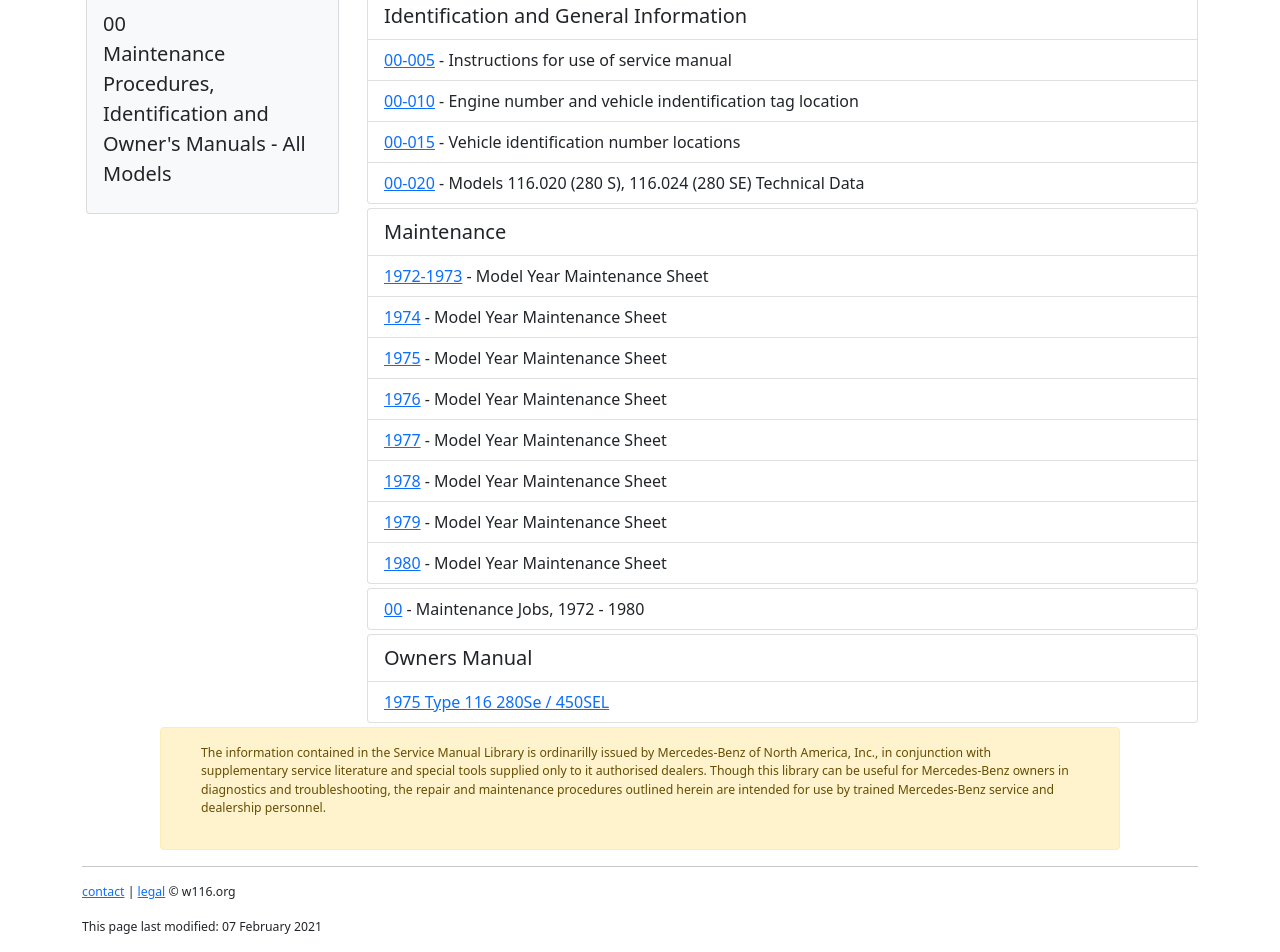
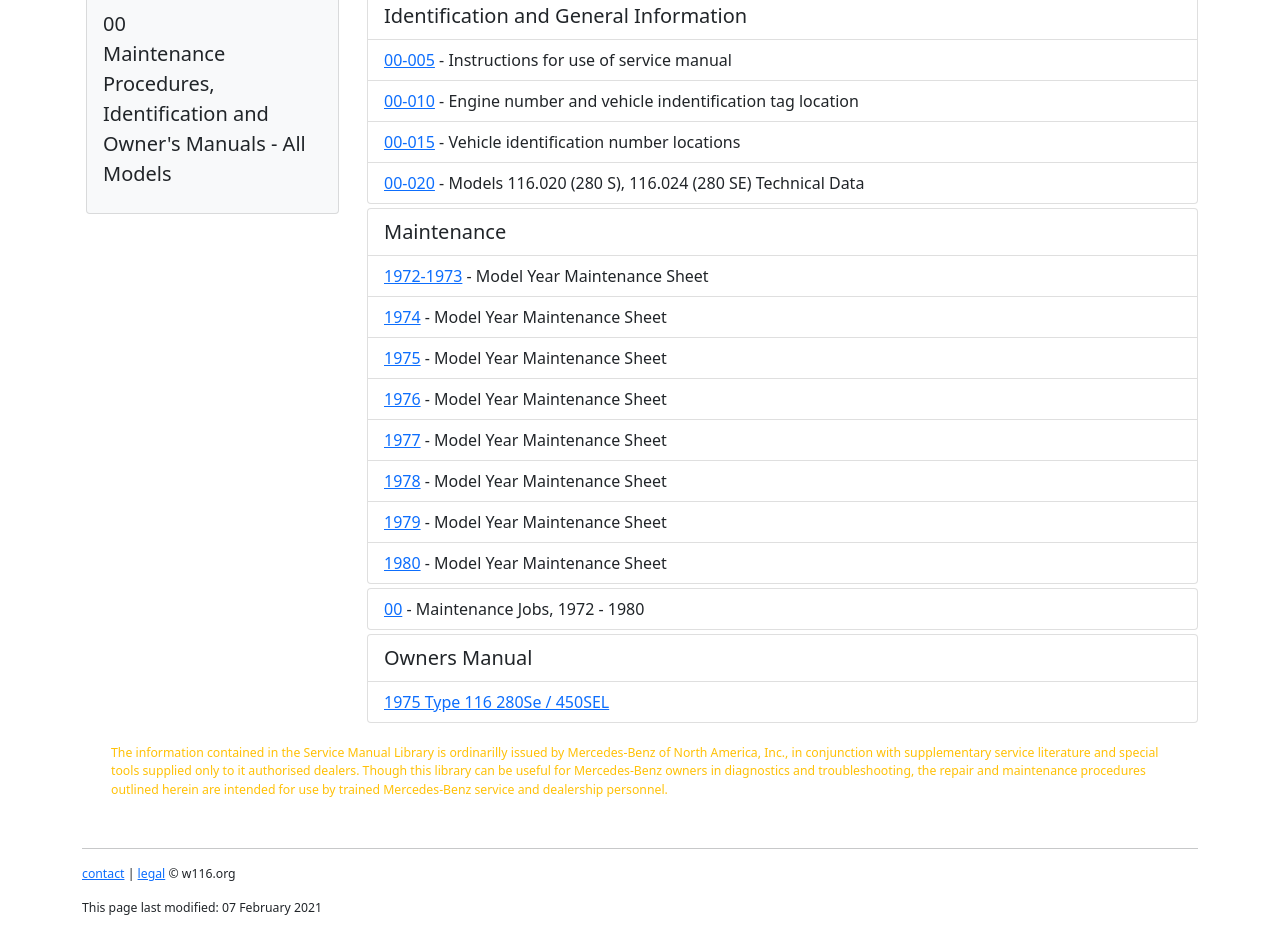
Before and after one commit to W116org/handbook, a Jekyll site: the page built from Maintenance.html, in a window 1280 px wide. Shown: the part 232-1184 px from the top of the page. Built offline with Jekyll 4.4.1, drawn with Linux system fonts in a browser that asks for light colours; comment, search, counter and statistics services are not loaded.

Commit message:
Update disclaimer.html

```diff
--- a/_includes/disclaimer.html
+++ b/_includes/disclaimer.html
@@ -1,5 +1,5 @@
-<div id="disclaimer" class="small container alert alert-warning w-75">
+<div id="disclaimer" class="small container alert w-85">
 
-    <p class="small px-4">The information contained in the Service Manual Library is ordinarilly issued by Mercedes-Benz of North America, Inc., in conjunction with supplementary service literature and special tools supplied only to it authorised dealers. Though this library can be useful for Mercedes-Benz owners in diagnostics and troubleshooting, the repair and maintenance procedures outlined herein are intended for use by trained Mercedes-Benz service and dealership personnel.</p>
+    <p class="text-warning small px-4">The information contained in the Service Manual Library is ordinarilly issued by Mercedes-Benz of North America, Inc., in conjunction with supplementary service literature and special tools supplied only to it authorised dealers. Though this library can be useful for Mercedes-Benz owners in diagnostics and troubleshooting, the repair and maintenance procedures outlined herein are intended for use by trained Mercedes-Benz service and dealership personnel.</p>
 
 </div> <!-- End of disclaimer -->
```
